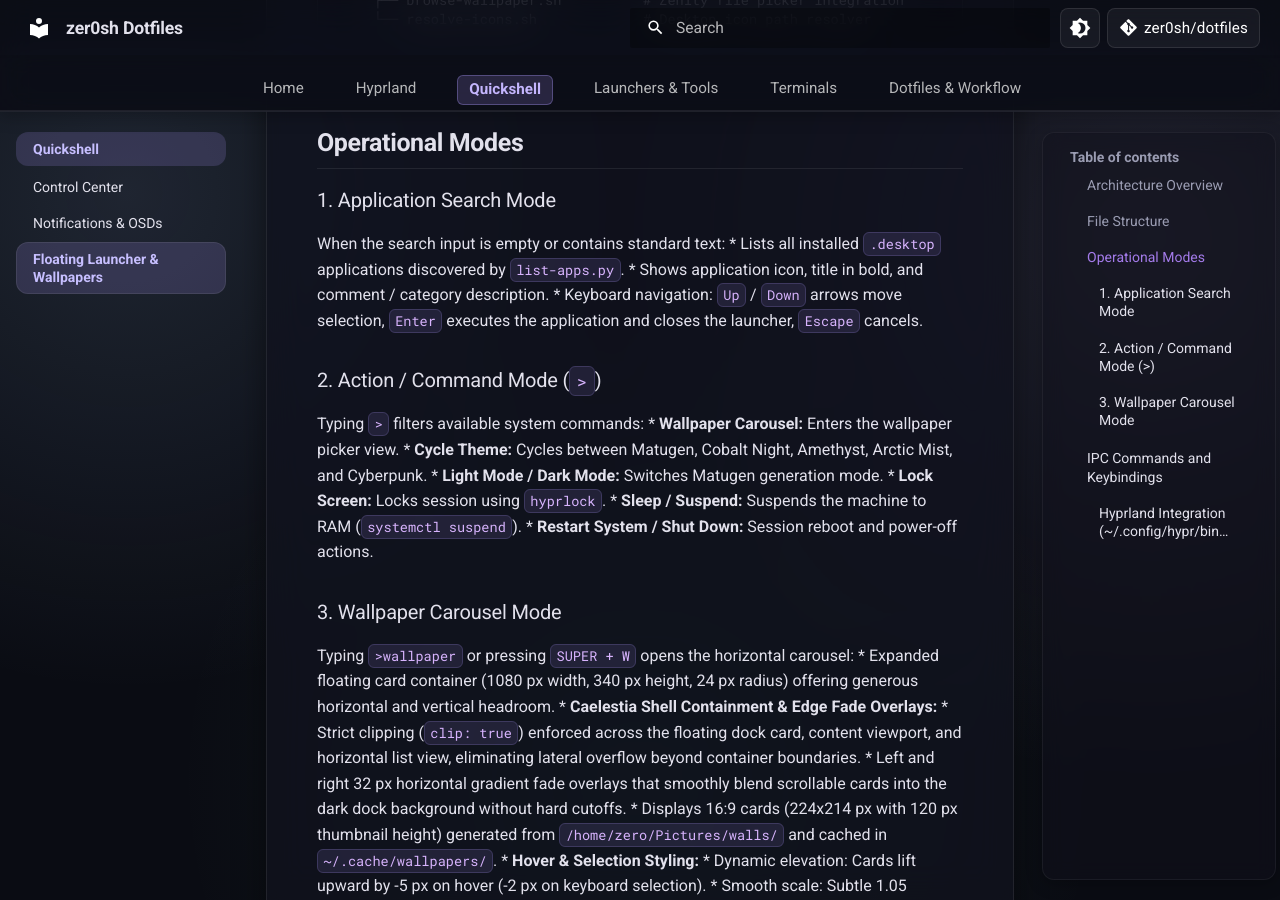
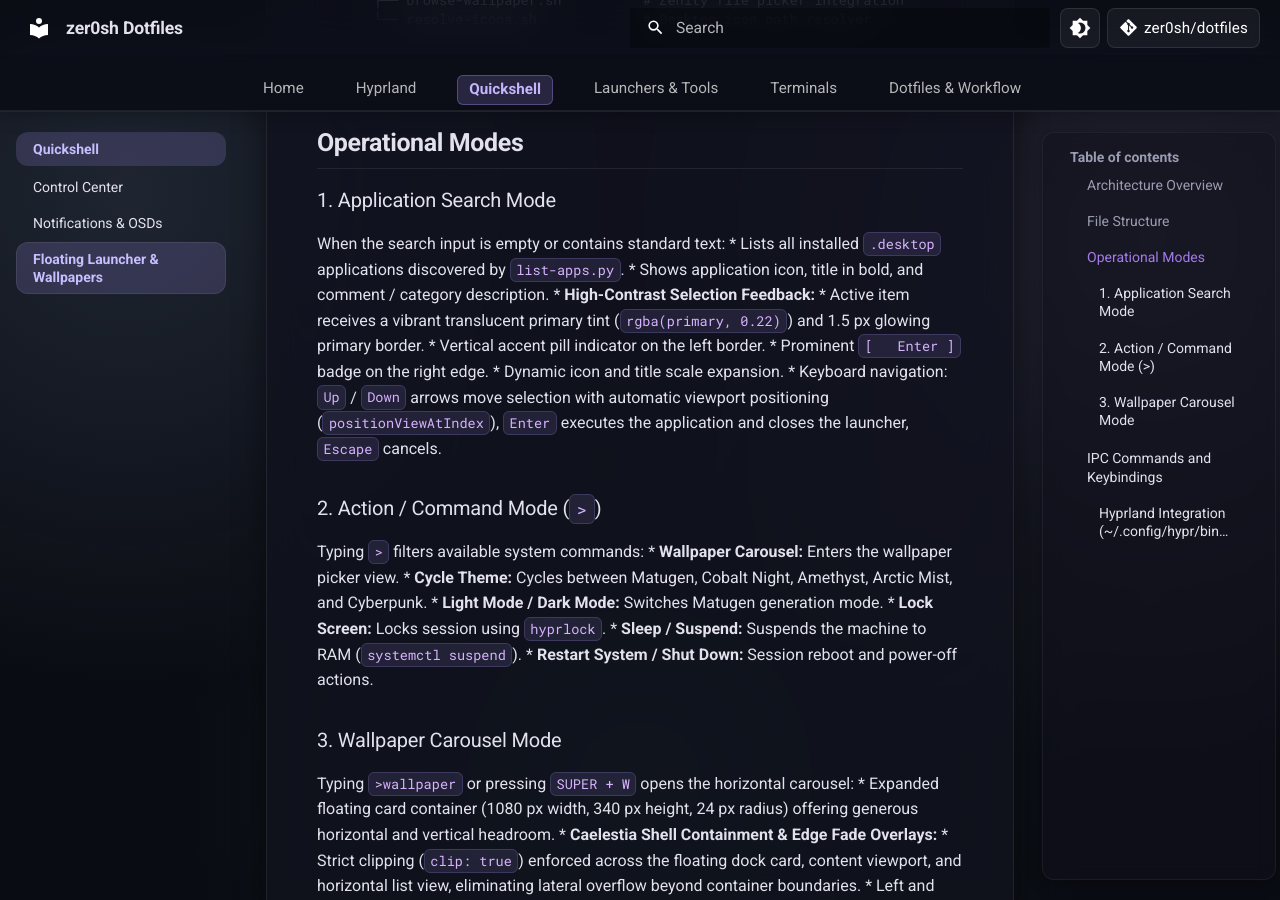
Before and after one commit to zer0sh/dotfiles, an MkDocs documentation site: the page built from docs/quickshell/launcher-wallpapers.md, in a window 1280 px wide and 900 px high, scrolled down 1742 px. Built offline with MkDocs 1.6.1 and Material for MkDocs 9.7.7, drawn with Linux system fonts in a browser that asks for light colours; comment, search, counter and statistics services are not loaded.

Commit message:
docs(quickshell): update launcher docs with high contrast selection details

```diff
--- a/docs/quickshell/launcher-wallpapers.md
+++ b/docs/quickshell/launcher-wallpapers.md
@@ -53,7 +53,12 @@ quickshell/
 When the search input is empty or contains standard text:
 * Lists all installed `.desktop` applications discovered by `list-apps.py`.
 * Shows application icon, title in bold, and comment / category description.
-* Keyboard navigation: `Up` / `Down` arrows move selection, `Enter` executes the application and closes the launcher, `Escape` cancels.
+* **High-Contrast Selection Feedback:**
+  * Active item receives a vibrant translucent primary tint (`rgba(primary, 0.22)`) and 1.5 px glowing primary border.
+  * Vertical accent pill indicator on the left border.
+  * Prominent `[ 󰌑 Enter ]` badge on the right edge.
+  * Dynamic icon and title scale expansion.
+* Keyboard navigation: `Up` / `Down` arrows move selection with automatic viewport positioning (`positionViewAtIndex`), `Enter` executes the application and closes the launcher, `Escape` cancels.
 
 ### 2. Action / Command Mode (`>`)
 Typing `>` filters available system commands:
```
